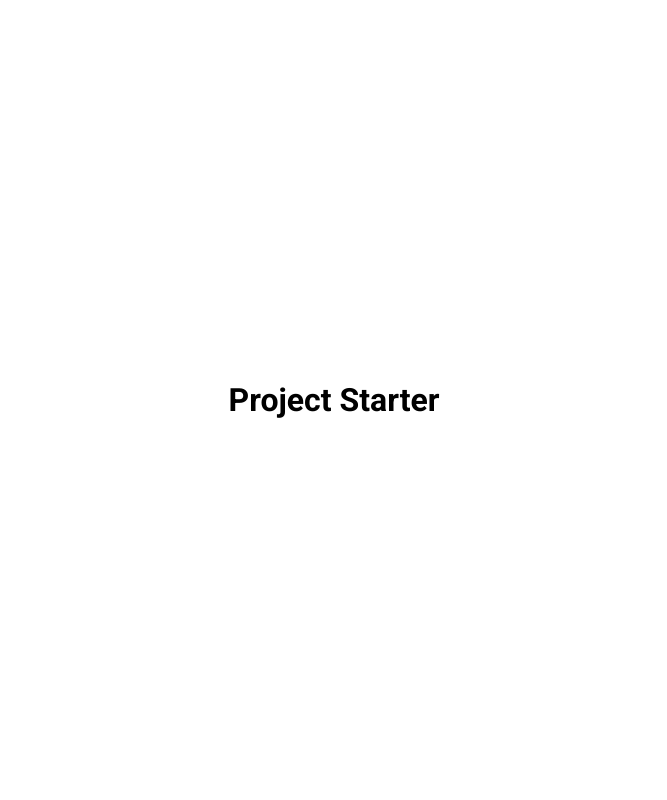
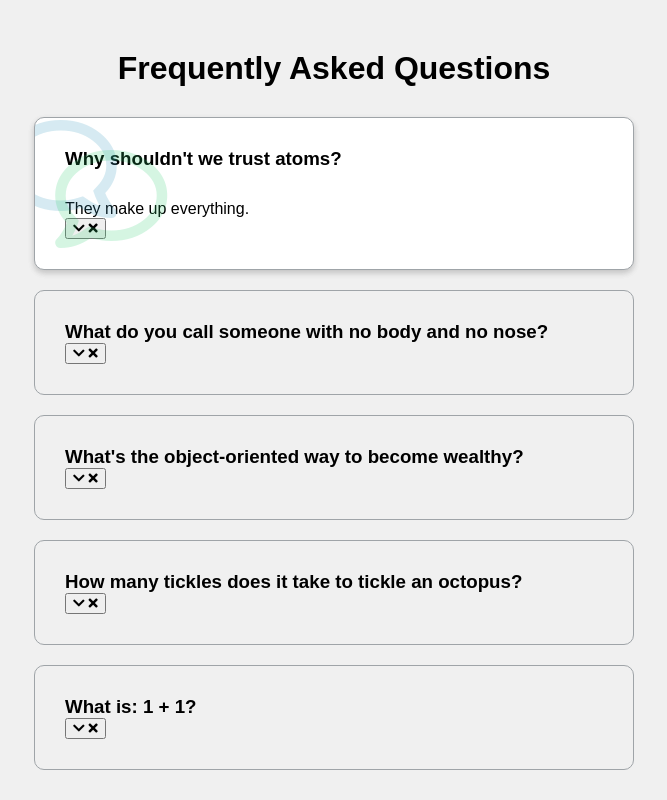
Before and after one commit to soupy96/day12-faq-collapse, a plain HTML site: page index.html in a window 1280 px wide. Shown: the whole page, without its empty margins (306-973 px from the left). Drawn offline with Linux system fonts and the light colour scheme; a web font is replaced by a local one.

Commit message:
adding the faq boxes with styling

```diff
--- a/index.html
+++ b/index.html
@@ -5,10 +5,72 @@
     <meta name="viewport" content="width=device-width, initial-scale=1.0">
     <link rel="stylesheet" href="https://cdnjs.cloudflare.com/ajax/libs/font-awesome/5.15.1/css/all.min.css" integrity="sha512-+4zCK9k+qNFUR5X+cKL9EIR+ZOhtIloNl9GIKS57V1MyNsYpYcUrUeQc9vNfzsWfV28IaLL3i96P9sdNyeRssA==" crossorigin="anonymous" />
     <link rel="stylesheet" href="style.css">
-    <title>My Project</title>
+    <title>FAQ</title>
 </head>
 <body>
-    <h1>Project Starter</h1>
+    <h1>Frequently Asked Questions</h1>
+    <div class="faq-container">
+        <div class="faq active">
+            <h3 class="faq-title">
+                Why shouldn't we trust atoms?
+            </h3>
+            <p class="faq-text">
+                They make up everything.
+            </p>
+            <button class="faq-toggle">
+                <i class="fas fa-chevron-down"></i>
+                <i class="fas fa-times"></i>
+            </button>
+        </div>
+        <div class="faq">
+            <h3 class="faq-title">
+                What do you call someone with no body and no nose?
+            </h3>
+            <p class="faq-text">
+                Nobody knows.
+            </p>
+            <button class="faq-toggle">
+                <i class="fas fa-chevron-down"></i>
+                <i class="fas fa-times"></i>
+            </button>
+        </div>
+        <div class="faq">
+            <h3 class="faq-title">
+                What's the object-oriented way to become wealthy?
+            </h3>
+            <p class="faq-text">
+                Inheritance.
+            </p>
+            <button class="faq-toggle">
+                <i class="fas fa-chevron-down"></i>
+                <i class="fas fa-times"></i>
+            </button>
+        </div>
+        <div class="faq">
+            <h3 class="faq-title">
+                How many tickles does it take to tickle an octopus?
+            </h3>
+            <p class="faq-text">
+                Ten-tickles!
+            </p>
+            <button class="faq-toggle">
+                <i class="fas fa-chevron-down"></i>
+                <i class="fas fa-times"></i>
+            </button>
+        </div>
+        <div class="faq">
+            <h3 class="faq-title">
+                What is: 1 + 1?
+            </h3>
+            <p class="faq-text">
+                Depends on who are you asking.
+            </p>
+            <button class="faq-toggle">
+                <i class="fas fa-chevron-down"></i>
+                <i class="fas fa-times"></i>
+            </button>
+        </div>
+    </div>
     <script src="script.js"></script>
 </body>
 </html>
--- a/style.css
+++ b/style.css
@@ -1,16 +1,69 @@
-@import url('https://fonts.googleapis.com/css2?family=Roboto:wght@400;700&display=swap');
+@import url('https://fonts.googleapis.com/css?family=Muli&display=swap');
 
 * {
   box-sizing: border-box;
 }
 
 body {
-  font-family: 'Roboto', sans-serif;
-  display: flex;
-  flex-direction: column;
-  align-items: center;
-  justify-content: center;
-  height: 100vh;
+  font-family: 'Muli', sans-serif;
+  background-color: #f0f0f0;
+}
+
+h1 {
+  margin: 50px 0 30px;
+  text-align: center;
+}
+
+.faq-container {
+  max-width: 600px;
+  margin: 0 auto;
+}
+
+.faq {
+  background-color: transparent;
+  border: 1px solid #9fa4a8;
+  border-radius: 10px;
+  margin: 20px 0;
+  padding: 30px;
+  position: relative;
   overflow: hidden;
-  margin: 0px;
+  transition: 0.3s ease;
 }
+
+.faq.active {
+  background-color: #ffffff;
+  box-shadow: 0 3px 6px rgba(0, 0, 0, 0.1), 0 3px 6px rgba(0, 0, 0, 0.1);
+}
+
+.faq.active::before,
+.faq.active::after {
+  content: '\f075';
+  font-family: 'Font Awesome 5 Free';
+  color: #2ecc71;
+  font-size: 7rem;
+  position: absolute;
+  opacity: 0.2;
+  top: 20px;
+  left: 20px;
+  z-index: 0;
+}
+
+.faq.active::before {
+  color: #3498bd;
+  top: -10px;
+  left: -30px;
+  transform: rotateY(180deg);
+}
+
+.faq-title {
+  margin: 0 35px 0 0;
+}
+
+.faq-text {
+  display: none;
+  margin: 30px 0 0;
+}
+
+.faq.active .faq-text {
+  display: block;
+}
```
